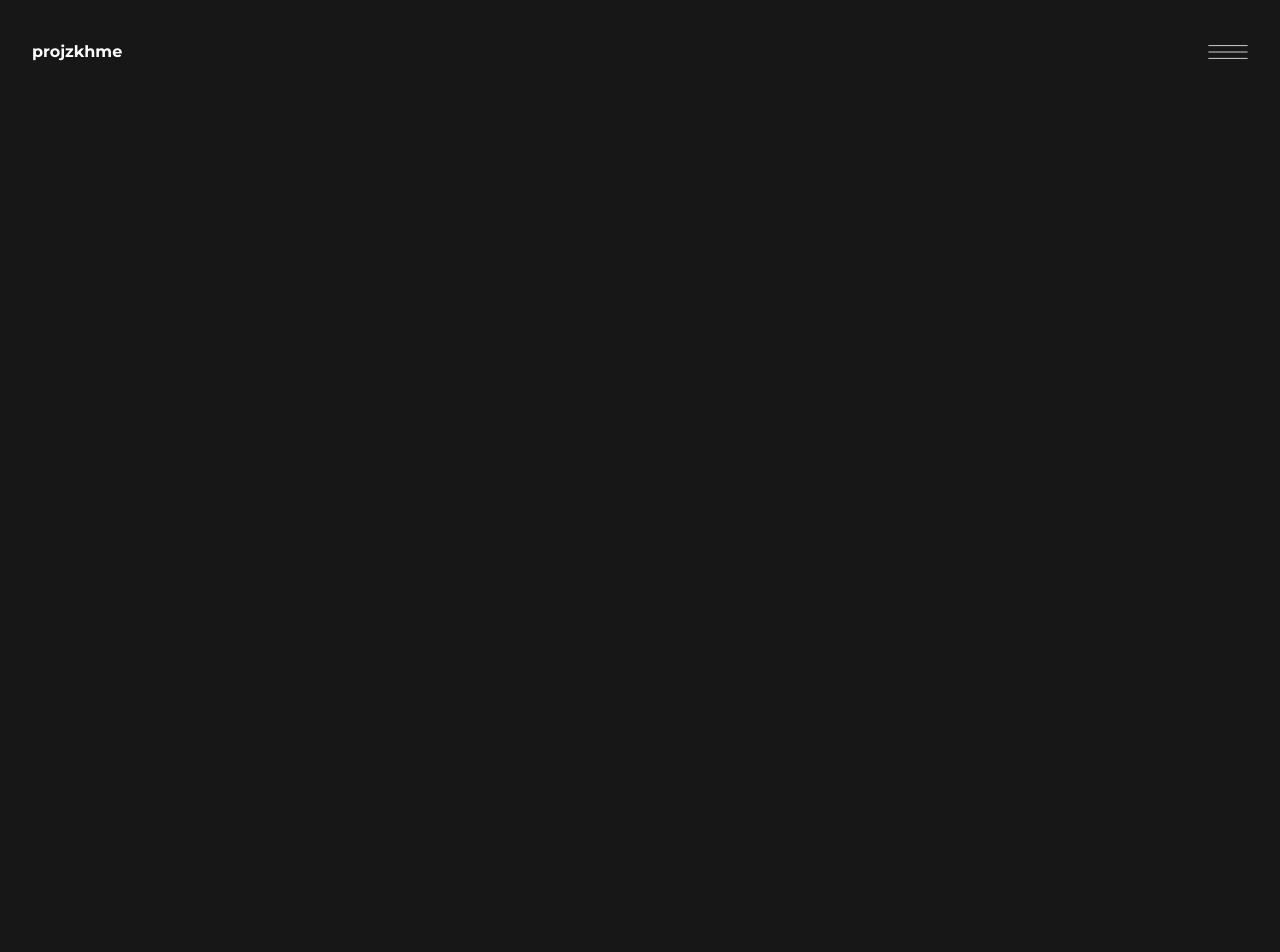
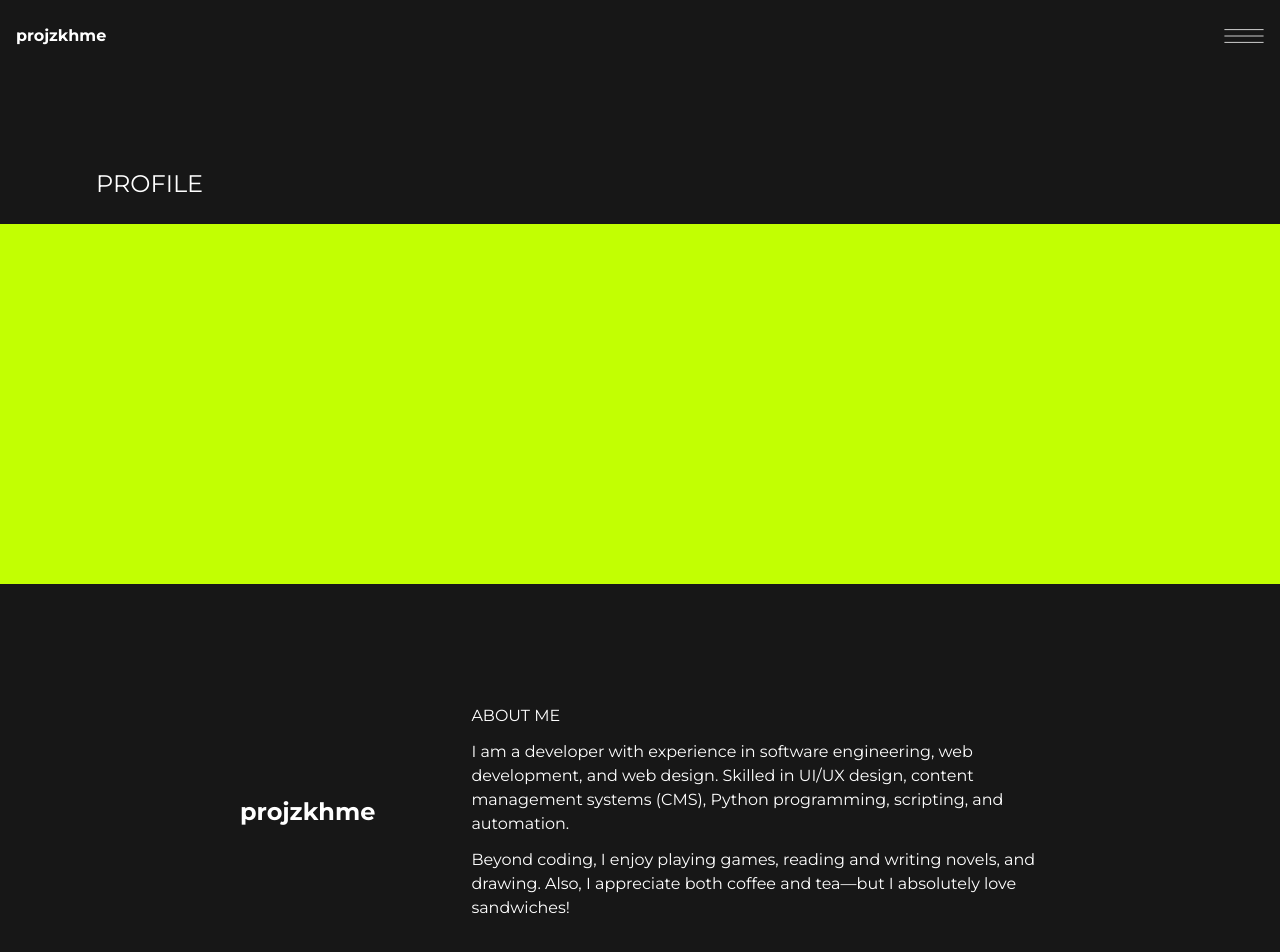
Before and after one commit to projzkhme/Webfolio, a React (Vite) app in the folder webfolio-projzkhme/: page /profile in a window 1280 px wide. Before the commit this address had no page. Shown: the top 952 px of the page. Before the commit the page ends 800 px from the top, so only its background shows below. Built offline with nearby package versions, Linux system fonts and the light colour scheme.

Commit message:
Complete Profile Page

```diff
--- a/webfolio-projzkhme/src/App.jsx
+++ b/webfolio-projzkhme/src/App.jsx
@@ -12,7 +12,7 @@ function App() {
       <Router>
         <Routes>
           <Route path="/" element={<Home />} />
-          <Route path="/about" element={<Profile />} />
+          <Route path="/profile" element={<Profile />} />
           <Route path="/work-timeline" element={<WorkTimeline />} />
           <Route path="/projects" element={<Projects />} />
         </Routes>
--- a/webfolio-projzkhme/src/components/layout/Navbar.jsx
+++ b/webfolio-projzkhme/src/components/layout/Navbar.jsx
@@ -1,4 +1,4 @@
-import { useState, useCallback } from "react";
+import { useState, useCallback, useEffect } from "react";
 import Drawer from "../screens/Drawer";
 
 const logo = "projzkhme";
@@ -10,14 +10,35 @@ const menuIcon = {
 
 export default function Navbar() {
   const [isOpen, setIsOpen] = useState(false);
+  const [isScrolled, setIsScrolled] = useState(false);
 
   const toggleMenu = useCallback(() => {
     setIsOpen((prev) => !prev);
   }, []);
 
+  // Handle scroll effect
+  useEffect(() => {
+    const handleScroll = () => {
+      if (window.scrollY > 50) {
+        setIsScrolled(true);
+      } else {
+        setIsScrolled(false);
+      }
+    };
+
+    window.addEventListener("scroll", handleScroll);
+    return () => {
+      window.removeEventListener("scroll", handleScroll);
+    };
+  }, []);
+
   return (
     <>
-      <nav className="sticky top-0 w-full z-50 p-8 flex justify-between items-center">
+      <nav
+        className={`sticky top-0 w-full z-50 p-4 flex justify-between items-center transition-all duration-300 ${
+          isScrolled ? "bg-[var(--theme-background-dark)]" : "bg-transparent"
+        }`}
+      >
         <a
           href="/"
           className="text-base font-bold cursor-pointer transition-all duration-300 hover:opacity-75"
--- a/webfolio-projzkhme/src/components/screens/Drawer.jsx
+++ b/webfolio-projzkhme/src/components/screens/Drawer.jsx
@@ -1,3 +1,4 @@
+import { useEffect } from "react";
 import { motion } from "framer-motion";
 import UILinks from "../common/UILinks";
 
@@ -17,9 +18,17 @@ const links = [
 ];
 
 function Drawer({ toggleMenu }) {
+  // Disable scroll when Drawer is open
+  useEffect(() => {
+    document.body.style.overflow = "hidden"; // Disable scroll
+    return () => {
+      document.body.style.overflow = "auto"; // Re-enable scroll when Drawer is closed
+    };
+  }, []);
+
   return (
-    <div className="fixed top-0 left-0 w-full h-full z-50 bg-[var(--theme-background-light)] flex flex-col items-center justify-center text-[var(--theme-text-light)]">
-      <nav className="absolute top-8 right-8">
+    <div className="fixed top-0 left-0 w-full h-full z-50 flex flex-col items-center justify-center bg-[var(--theme-background-light)] text-[var(--theme-text-light)]">
+      <nav className="absolute top-4 right-4">
         <button
           onClick={toggleMenu}
           className="w-10 h-10 cursor-pointer hover:opacity-75"
--- a/webfolio-projzkhme/src/pages/Profile.jsx
+++ b/webfolio-projzkhme/src/pages/Profile.jsx
@@ -1,8 +1,34 @@
+const logo = "projzkhme";
+
 function Profile() {
   return (
-    <div>
+    <div className="flex flex-col space-y-6 py-24 w-full h-full relative">
+      <header className="text-2xl px-24">
+        <h1>PROFILE</h1>
+      </header>
 
+      <div className="h-[22.5rem] bg-[var(--theme-accent-primary)] bottom-0 left-0 w-full" />
+
+      <article className="flex flex-row items-center justify-between w-[50rem] py-24 self-center space-x-24">
+        <span className="text-2xl font-bold">{logo}</span>
+
+        <section className="text-base flex flex-col space-y-3">
+          <h2>ABOUT ME</h2>
+          <p>
+            I am a developer with experience in software engineering, web
+            development, and web design. Skilled in UI/UX design, content
+            management systems (CMS), Python programming, scripting, and
+            automation.
+          </p>
+          <p>
+            Beyond coding, I enjoy playing games, reading and writing novels,
+            and drawing. Also, I appreciate both coffee and tea—but I absolutely
+            love sandwiches!
+          </p>
+        </section>
+      </article>
     </div>
   );
 }
+
 export default Profile;
```
